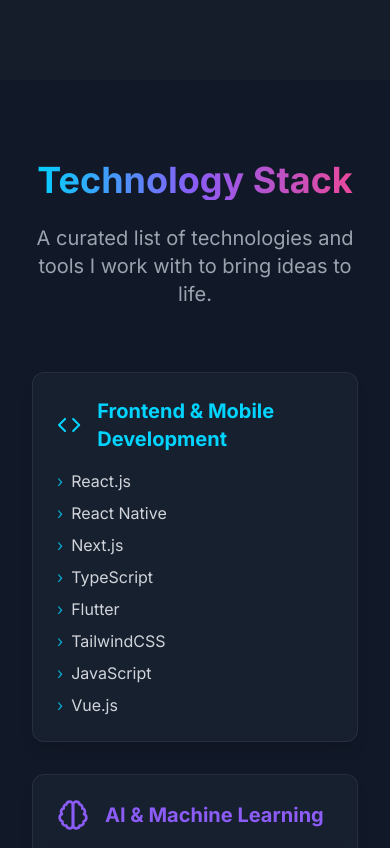
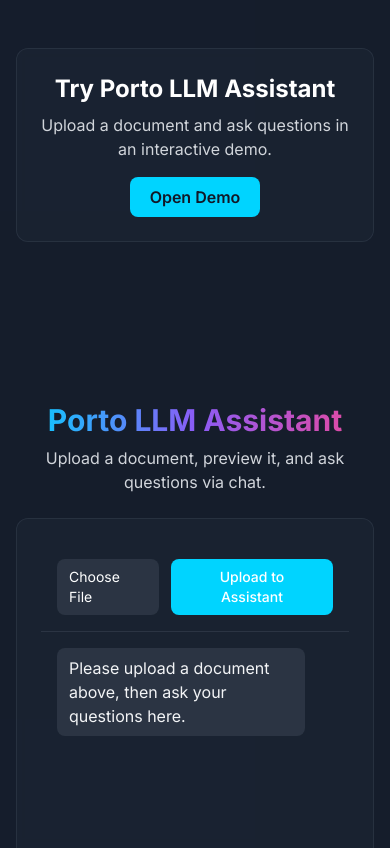
Before and after one commit to nazirxz/nazirman-portfolio, a React (Vite) app: page / in a window 390 px wide. Shown: the part 9442-10290 px from the top of the page. Built offline with nearby package versions, Linux system fonts and the light colour scheme; no server answers; the HTML template or start-up script is replaced by a standard one.

Commit message:
feat: Add LLM Assistant demo section and update navigation for improved user access

```diff
--- a/src/App.jsx
+++ b/src/App.jsx
@@ -3,6 +3,7 @@
 import Hero from './components/Hero'
 import About from './components/About'
 import Projects from './components/Projects'
+import LlmAssistantDemo from './components/LlmAssistantDemo'
 import TechStack from './components/TechStack'
 import Contact from './components/Contact'
 
@@ -13,6 +14,7 @@
       <Hero />
       <About />
       <Projects />
+      <LlmAssistantDemo />
       <TechStack />
       <Contact />
     </div>
--- /dev/null
+++ b/src/components/LlmAssistantDemo.jsx
@@ -0,0 +1,224 @@
+import React, { useMemo, useRef, useState } from 'react'
+
+const API_BASE = import.meta.env.VITE_CHATDOC_API_BASE || 'https://chatdoc-api.vercel.app'
+
+const LlmAssistantDemo = () => {
+  const [file, setFile] = useState(null)
+  const [fileUrl, setFileUrl] = useState(null)
+  const [fileText, setFileText] = useState('')
+  const [uploading, setUploading] = useState(false)
+  const [uploadMsg, setUploadMsg] = useState('')
+  const [messages, setMessages] = useState([
+    { role: 'assistant', content: 'Please upload a document above, then ask your questions here.' }
+  ])
+  const [input, setInput] = useState('')
+  const [sending, setSending] = useState(false)
+  const inputRef = useRef(null)
+
+  const isPdf = useMemo(() => file && file.type?.includes('pdf'), [file])
+  const isImage = useMemo(() => file && file.type?.startsWith('image/'), [file])
+  const isTextLike = useMemo(() => file && (
+    file.type?.startsWith('text/') ||
+    ['application/json', 'application/xml'].includes(file.type)
+  ), [file])
+
+  const handleSelectFile = (e) => {
+    const f = e.target.files?.[0]
+    if (!f) return
+    // Revoke old URL
+    if (fileUrl) URL.revokeObjectURL(fileUrl)
+    setFile(f)
+    const url = URL.createObjectURL(f)
+    setFileUrl(url)
+    setFileText('')
+
+    if (f && (f.type?.startsWith('text/') || ['application/json', 'application/xml'].includes(f.type))) {
+      const reader = new FileReader()
+      reader.onload = () => setFileText(reader.result?.toString() || '')
+      reader.readAsText(f)
+    }
+  }
+
+  const handleUpload = async () => {
+    if (!file) {
+      setUploadMsg('Please choose a file first.')
+      return
+    }
+    setUploading(true)
+    setUploadMsg('')
+    try {
+      const form = new FormData()
+      form.append('file', file)
+      const res = await fetch(`${API_BASE}/api/v1/chat/upload`, {
+        method: 'POST',
+        body: form
+      })
+      const data = await res.json().catch(() => ({}))
+      if (!res.ok) throw new Error(data?.message || 'Upload failed')
+      setUploadMsg(data?.message || `File '${file.name}' uploaded and processed successfully.`)
+      setMessages((m) => [
+        ...m,
+        { role: 'assistant', content: 'Document processed successfully. What would you like to know?' }
+      ])
+    } catch (err) {
+      setUploadMsg(`Upload failed: ${err.message}`)
+    } finally {
+      setUploading(false)
+    }
+  }
+
+  const sendMessage = async () => {
+    const q = input.trim()
+    if (!q) return
+    setInput('')
+    setMessages((m) => [...m, { role: 'user', content: q }])
+    setSending(true)
+    try {
+      const res = await fetch(`${API_BASE}/api/v1/chat/query`, {
+        method: 'POST',
+        headers: { 'Content-Type': 'application/json' },
+        body: JSON.stringify({ query: q })
+      })
+      const data = await res.json().catch(() => ({}))
+      if (!res.ok) throw new Error(data?.detail || data?.message || 'Failed to get a response')
+      const content = data?.response || JSON.stringify(data)
+      setMessages((m) => [...m, { role: 'assistant', content }])
+    } catch (err) {
+      setMessages((m) => [...m, { role: 'assistant', content: `An error occurred: ${err.message}` }])
+    } finally {
+      setSending(false)
+      inputRef.current?.focus()
+    }
+  }
+
+  const handleKeyDown = (e) => {
+    if ((e.ctrlKey || e.metaKey) && e.key === 'Enter') {
+      e.preventDefault()
+      sendMessage()
+    }
+  }
+
+  return (
+    <section id="llm-assistant" className="section-padding bg-gray-800/30">
+      <div className="max-w-7xl mx-auto">
+        <div className="mb-6 text-center">
+          <h2 className="text-3xl md:text-4xl font-bold gradient-text mb-2">Porto LLM Assistant</h2>
+          <p className="text-gray-300">Upload a document, preview it, and ask questions via chat.</p>
+        </div>
+
+        <div className="grid grid-cols-1 lg:grid-cols-2 gap-6">
+          {/* Left: Upload + Chat */}
+          <div className="flex flex-col h-[70vh] card-glow">
+            {/* Upload bar */}
+            <div className="p-4 border-b border-gray-700/60">
+              <div className="flex items-center gap-3">
+                <label className="inline-flex items-center px-3 py-2 rounded-lg bg-gray-700/60 hover:bg-gray-700 cursor-pointer text-sm">
+                  <input type="file" className="hidden" onChange={handleSelectFile} />
+                  <span>Choose File</span>
+                </label>
+                <button
+                  onClick={handleUpload}
+                  disabled={!file || uploading}
+                  className={`px-4 py-2 rounded-lg text-sm font-medium transition-colors ${
+                    uploading ? 'bg-gray-700 text-gray-300' : 'bg-neon-blue text-white hover:brightness-110'
+                  }`}
+                >
+                  {uploading ? 'Uploading...' : 'Upload to Assistant'}
+                </button>
+                {file && (
+                  <span className="text-xs text-gray-300 truncate">{file.name} ({Math.ceil(file.size/1024)} KB)</span>
+                )}
+              </div>
+              {uploadMsg && (
+                <p className="mt-2 text-xs text-gray-300">{uploadMsg}</p>
+              )}
+            </div>
+
+            {/* Chat area */}
+            <div className="flex-1 overflow-y-auto p-4 space-y-3">
+              {messages.map((m, idx) => (
+                <div key={idx} className={`max-w-[90%] md:max-w-[80%] ${m.role === 'user' ? 'ml-auto' : ''}`}>
+                  <div className={`${m.role === 'user' ? 'bg-neon-blue text-white' : 'bg-gray-700/60 text-gray-100'} px-3 py-2 rounded-lg whitespace-pre-wrap`}>
+                    {m.content}
+                  </div>
+                </div>
+              ))}
+              {sending && (
+                <div className="text-xs text-gray-400">Assistant is typing...</div>
+              )}
+            </div>
+
+            {/* Input */}
+            <div className="p-3 border-t border-gray-700/60">
+              <div className="flex gap-2">
+                <textarea
+                  ref={inputRef}
+                  rows={2}
+                  value={input}
+                  onChange={(e) => setInput(e.target.value)}
+                  onKeyDown={handleKeyDown}
+                  placeholder={"Ask about the document... (Ctrl/Cmd+Enter to send)"}
+                  className="flex-1 resize-none rounded-lg bg-gray-800 text-gray-100 p-3 text-sm placeholder-gray-400 focus:outline-none focus:ring-2 focus:ring-neon-blue/50"
+                />
+                <button
+                  onClick={sendMessage}
+                  disabled={!input.trim() || sending}
+                  className={`px-4 py-2 rounded-lg text-sm font-semibold ${
+                    sending ? 'bg-gray-700 text-gray-300' : 'bg-purple-gradient text-white hover:brightness-110'
+                  }`}
+                >
+                  Send
+                </button>
+              </div>
+            </div>
+          </div>
+
+          {/* Right: Viewer */}
+          <div className="h-[70vh] card-glow overflow-hidden">
+            <div className="p-4 border-b border-gray-700/60 flex items-center justify-between">
+              <div>
+                <h3 className="text-lg font-semibold">Document Viewer</h3>
+                <p className="text-xs text-gray-400">Local preview of the selected file</p>
+              </div>
+              {file && (
+                <span className="text-xs text-gray-300 truncate max-w-[50%]">{file.name}</span>
+              )}
+            </div>
+
+            <div className="h-[calc(70vh-72px)] w-full bg-gray-900 flex items-center justify-center overflow-auto">
+              {!file && (
+                <div className="text-gray-400 text-sm">No file yet. Choose and upload a document on the left panel.</div>
+              )}
+
+              {file && isPdf && fileUrl && (
+                <iframe title="pdf-viewer" src={fileUrl} className="w-full h-full" />
+              )}
+
+              {file && isImage && fileUrl && (
+                <img src={fileUrl} alt="preview" className="max-h-full max-w-full object-contain" />
+              )}
+
+              {file && isTextLike && (
+                <pre className="w-full h-full p-4 text-xs text-gray-200 whitespace-pre-wrap overflow-auto">{fileText || 'Loading text preview...'}</pre>
+              )}
+
+              {file && !isPdf && !isImage && !isTextLike && fileUrl && (
+                <div className="p-4 text-center">
+                  <p className="text-gray-300 mb-2">Preview is not available for this file type.</p>
+                  <a href={fileUrl} download={file?.name} className="text-neon-blue underline">Download file</a>
+                </div>
+              )}
+            </div>
+          </div>
+        </div>
+
+        {/* Helper notes */}
+        <div className="mt-4 text-xs text-gray-400 text-center">
+          <p>Server: {API_BASE}. Ensure the API is running and CORS allows this origin.</p>
+        </div>
+      </div>
+    </section>
+  )
+}
+
+export default LlmAssistantDemo
--- a/src/components/Navigation.jsx
+++ b/src/components/Navigation.jsx
@@ -11,6 +11,7 @@
     { id: 'hero', label: 'Home', icon: Home },
     { id: 'about', label: 'About', icon: User },
     { id: 'projects', label: 'Projects', icon: Briefcase },
+    { id: 'llm-assistant', label: 'LLM Assistant', icon: Layers },
     { id: 'techstack', label: 'Skills', icon: Code },
     { id: 'contact', label: 'Contact', icon: Mail }
   ]
--- a/src/components/Projects.jsx
+++ b/src/components/Projects.jsx
@@ -492,6 +492,21 @@
             ))}
           </div>
         </motion.div>
+
+        {/* Try Demo CTA */}
+        <motion.div
+          initial={{ opacity: 0, y: 30 }}
+          whileInView={{ opacity: 1, y: 0 }}
+          viewport={{ once: true }}
+          transition={{ duration: 0.8 }}
+          className="mt-12 card-glow text-center"
+        >
+          <h4 className="text-2xl font-bold mb-2">Try Porto LLM Assistant</h4>
+          <p className="text-gray-300 mb-4">Upload a document and ask questions in an interactive demo.</p>
+          <a href="#llm-assistant" className="inline-block px-5 py-2 rounded-lg bg-neon-blue text-gray-900 font-semibold hover:brightness-110">
+            Open Demo
+          </a>
+        </motion.div>
       </div>
     </section>
   )
```
